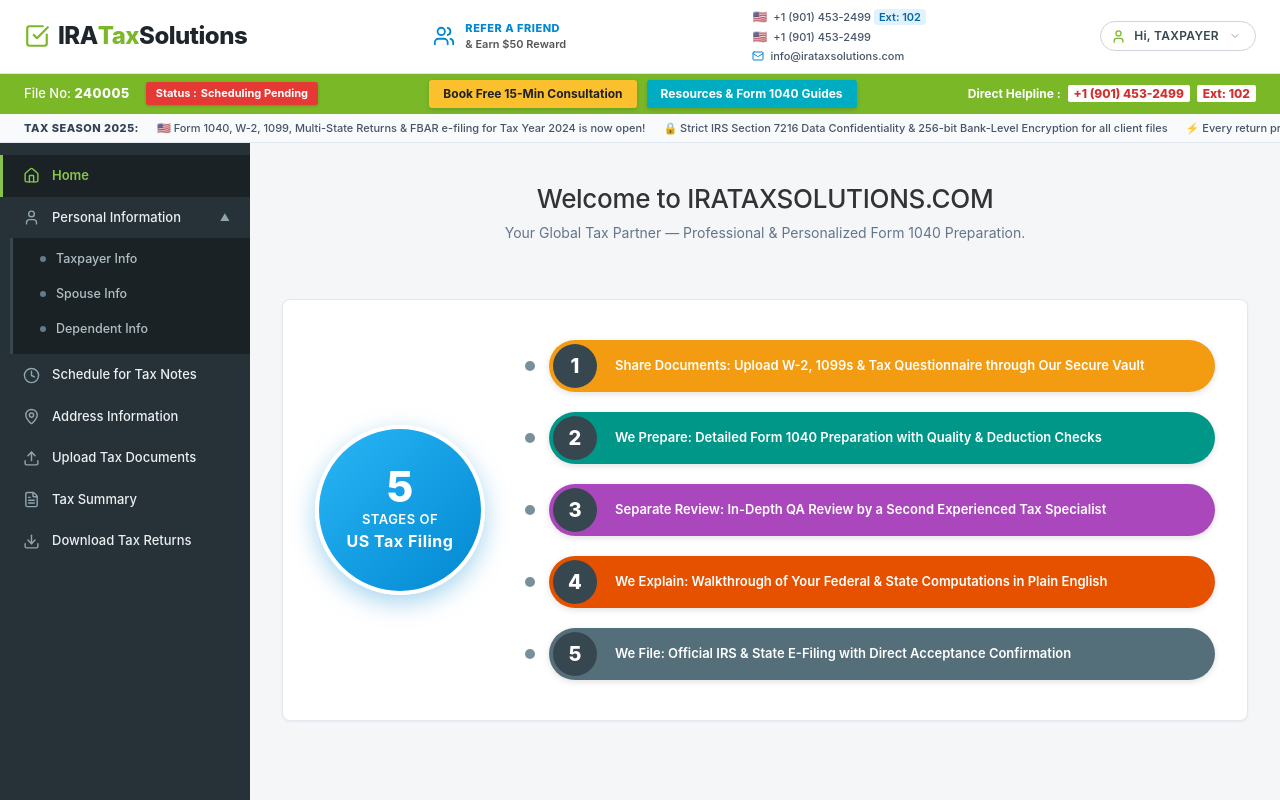
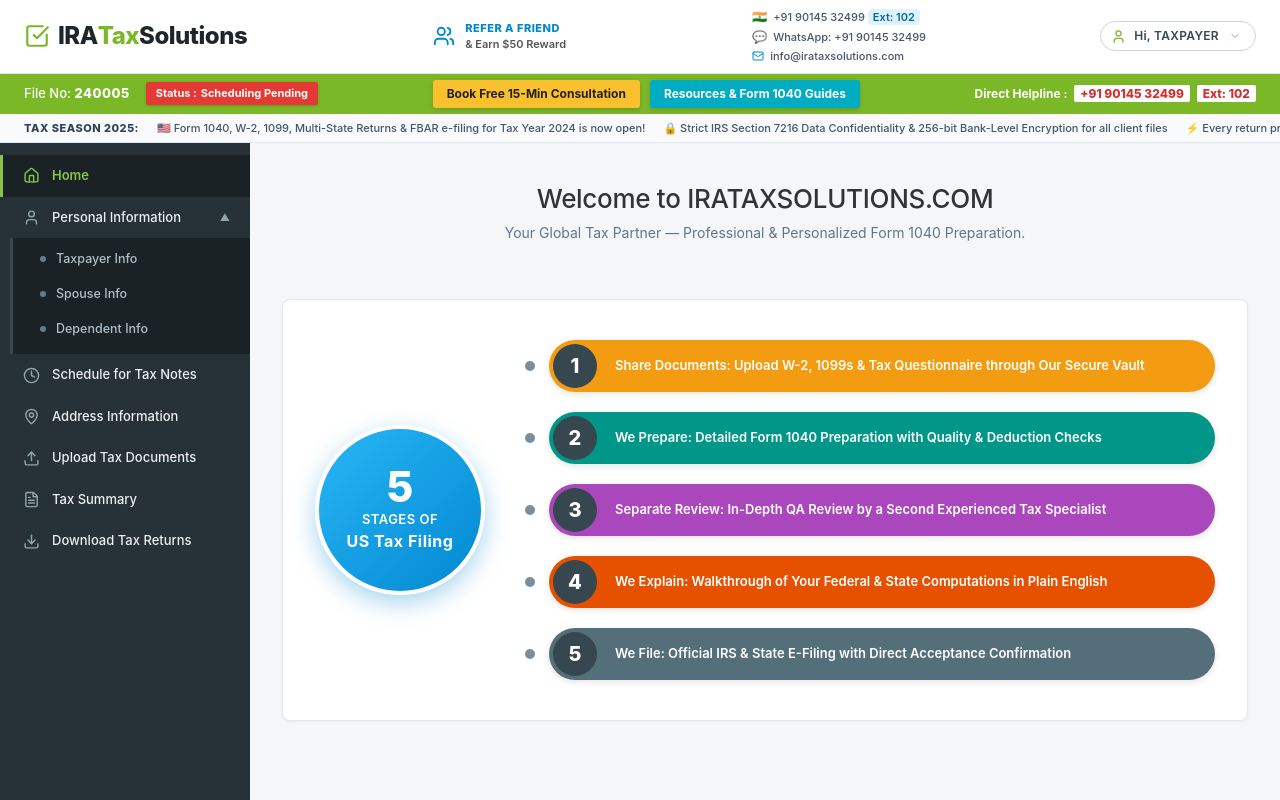
Before and after one commit to murali007/ira-tax-solutions, a React (Vite) app: page /portal in a window 1280 px wide. Built offline with nearby package versions, Linux system fonts and the light colour scheme; no server answers.

Commit message:
feat: update phone and whatsapp links across all pages to India number +91 90145 32499

```diff
--- a/src/components/layout/Footer.jsx
+++ b/src/components/layout/Footer.jsx
@@ -64,13 +64,13 @@
             <li>
               <div className="footer-contact-item">
                 <span className="icon">☎</span>
-                <span>+1 (901) 453-2499</span>
+                <a href="tel:+919014532499" style={{ color: 'inherit', textDecoration: 'none' }}>+91 90145 32499</a>
               </div>
             </li>
             <li>
               <div className="footer-contact-item">
                 <span className="icon">💬</span>
-                <span>WhatsApp: +1 90145 32499</span>
+                <a href="https://wa.me/919014532499" target="_blank" rel="noreferrer" style={{ color: 'inherit', textDecoration: 'none' }}>WhatsApp: +91 90145 32499</a>
               </div>
             </li>
             <li>
--- a/src/components/layout/Navbar.jsx
+++ b/src/components/layout/Navbar.jsx
@@ -51,12 +51,12 @@
               <a href="mailto:info@irataxsolutions.com">info@irataxsolutions.com</a>
             </span>
             <span className="top-item">
-              <span className="flag-icon">🇺🇸</span>
-              <a href="tel:+19014532499">+1 (901) 453-2499</a>
+              <span className="flag-icon">🇮🇳</span>
+              <a href="tel:+919014532499">+91 90145 32499</a>
             </span>
             <span className="top-item whatsapp-item">
               <span className="flag-icon">💬</span>
-              <a href="https://wa.me/19014532499" target="_blank" rel="noreferrer">WhatsApp Chat</a>
+              <a href="https://wa.me/919014532499" target="_blank" rel="noreferrer">WhatsApp Chat</a>
             </span>
           </div>
 
--- a/src/components/layout/PortalLayout.jsx
+++ b/src/components/layout/PortalLayout.jsx
@@ -88,15 +88,15 @@
             </div>
           </Link>
 
-          {/* Contact Direct Numbers - US Contact from Brand Guide */}
+          {/* Contact Direct Numbers */}
           <div className="portal-top-contact-col">
             <div className="contact-line-item">
-              <span className="flag-circle">🇺🇸</span>
-              <span>+1 (901) 453-2499 <span className="ext-badge" style={{ fontSize: '11px', background: '#e0f2fe', color: '#0369a1', padding: '1px 5px', borderRadius: '4px', fontWeight: 600 }}>Ext: 102</span></span>
+              <span className="flag-circle">🇮🇳</span>
+              <span>+91 90145 32499 <span className="ext-badge" style={{ fontSize: '11px', background: '#e0f2fe', color: '#0369a1', padding: '1px 5px', borderRadius: '4px', fontWeight: 600 }}>Ext: 102</span></span>
             </div>
             <div className="contact-line-item">
-              <span className="flag-circle">🇺🇸</span>
-              <span>+1 (901) 453-2499</span>
+              <span className="flag-circle">💬</span>
+              <a href="https://wa.me/919014532499" target="_blank" rel="noreferrer" style={{ color: 'inherit', textDecoration: 'none' }}>WhatsApp: +91 90145 32499</a>
             </div>
             <div className="contact-line-item">
               <Mail size={12} className="mail-icon-blue" />
@@ -161,7 +161,7 @@
 
           <div className="green-bar-right">
             <span className="direct-no-text">
-              Direct Helpline : <span className="red-bold-num">+1 (901) 453-2499</span> <span className="ext-badge">Ext: 102</span>
+              Direct Helpline : <span className="red-bold-num">+91 90145 32499</span> <span className="ext-badge">Ext: 102</span>
             </span>
           </div>
         </div>
--- a/src/pages/public/Contact.jsx
+++ b/src/pages/public/Contact.jsx
@@ -50,7 +50,7 @@
                 <Phone size={18} className="text-green" />
                 <div>
                   <strong>Call &amp; WhatsApp:</strong>
-                  <a href="tel:+19014532499">+1 (901) 453-2499</a>
+                  <a href="tel:+919014532499">+91 90145 32499</a>
                 </div>
               </div>
               <div className="direct-item">
--- a/src/pages/public/Home.jsx
+++ b/src/pages/public/Home.jsx
@@ -283,7 +283,7 @@
             </Link>
             <div className="contact-meta-quick">
               <span>✉ info@irataxsolutions.com</span>
-              <span>☎ +1 (901) 453-2499</span>
+              <a href="tel:+919014532499" style={{ color: 'inherit', textDecoration: 'none' }}><span>☎ +91 90145 32499</span></a>
             </div>
           </div>
         </div>
--- a/src/pages/public/Refer.jsx
+++ b/src/pages/public/Refer.jsx
@@ -115,14 +115,14 @@
                     />
                   </div>
                   <div className="form-group">
-                    <label>Your US Phone Number *</label>
+                    <label>Your Phone Number *</label>
                     <input
                       type="tel"
                       name="yourPhone"
                       required
                       value={formData.yourPhone}
                       onChange={handleChange}
-                      placeholder="e.g. +1 (901) 453-2499"
+                      placeholder="e.g. +91 90145 32499"
                     />
                   </div>
                   <div className="form-group">
--- a/src/pages/public/Register.jsx
+++ b/src/pages/public/Register.jsx
@@ -84,13 +84,13 @@
           </div>
 
           <div className="form-group">
-            <label htmlFor="reg-phone">US Phone Number</label>
+            <label htmlFor="reg-phone">Phone Number</label>
             <input
               id="reg-phone"
               type="tel"
               value={formData.phone}
               onChange={(e) => setFormData({ ...formData, phone: e.target.value })}
-              placeholder="+1 (901) 453-2499 or (555) 000-0000"
+              placeholder="+91 90145 32499 or Mobile Number"
             />
           </div>
 
```
